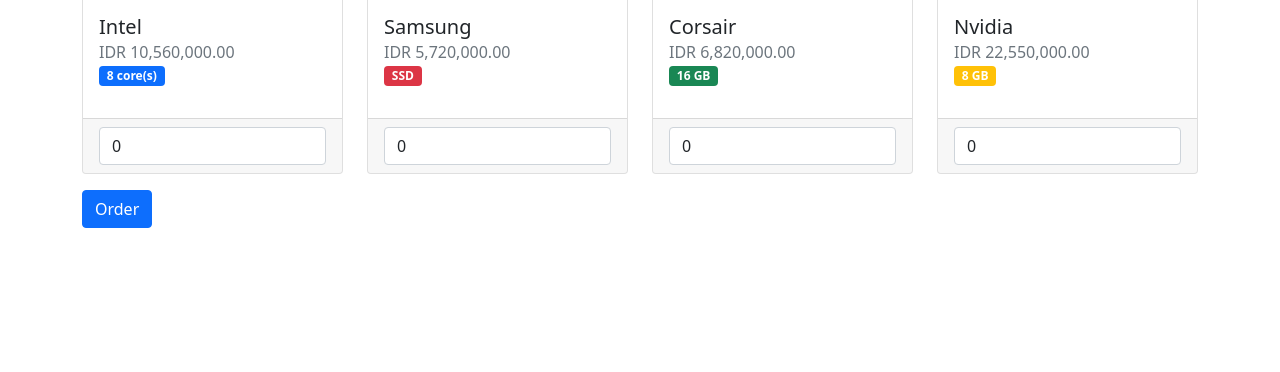
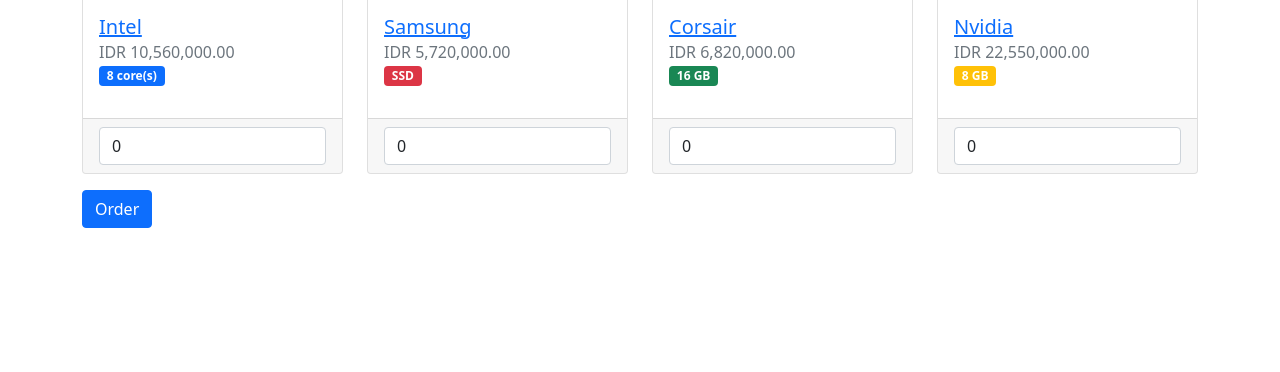
Before and after one commit to nekoto-kun/lab-pbw, a PHP site: page / in a window 1280 px wide. Shown: the part 428-800 px from the top of the page. Run offline with PHP 8.4, Linux system fonts and the light colour scheme.

Commit message:
Add link to a page

```diff
--- a/PHP III/7-oopform/index.php
+++ b/PHP III/7-oopform/index.php
@@ -39,7 +39,9 @@
             <div class="card">
               <img src="<?= $product->getImage() ?>" class="card-img-top img-fluid">
               <div class="card-body">
-                <h5 class="card-title"><?= $product->getName() ?></h5>
+                <h5 class="card-title">
+                  <a href="show.php"><?= $product->getName() ?></a>
+                </h5>
                 <h6 class="card-subtitle text-muted price"><?= $product->getPriceVAT() ?></h6>
                 <p>
                   <?php if ($product instanceof Processor) : ?>
```
Also changed, not shown: PHP III/7-oopform/show.php (added).
